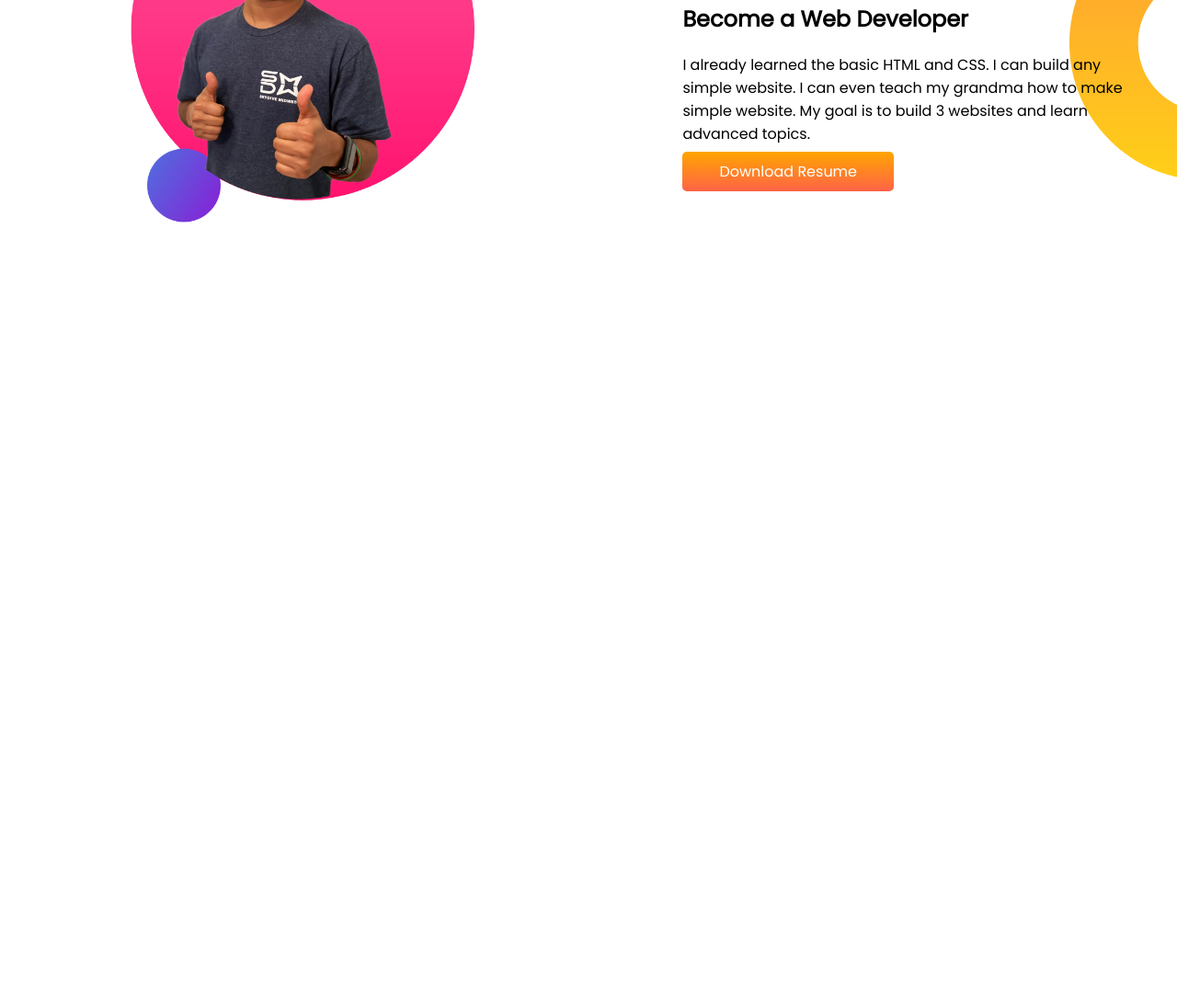
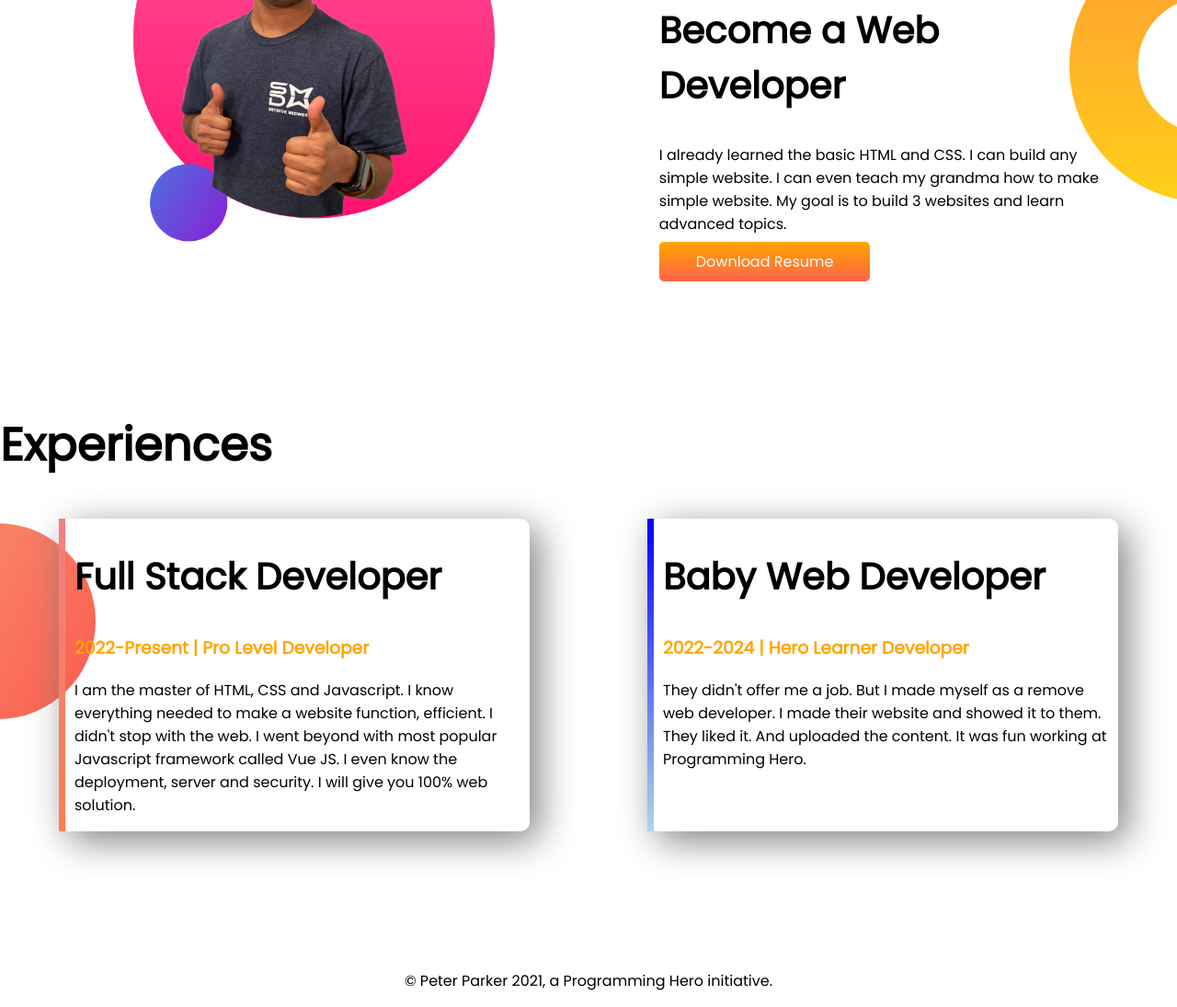
Before and after one commit to Promi-se/developer-portfolio, a plain HTML site: page index.html in a window 1280 px wide. Shown: the part 843-1938 px from the top of the page at 92% size. Before the commit the page ends 1242 px from the top, so only its background shows below. Drawn offline with Linux system fonts and the light colour scheme.

Commit message:
footer and experience added

```diff
--- a/index.html
+++ b/index.html
@@ -13,7 +13,7 @@
 </head>
 
 <body>
-    <section class="top-banner">
+    <section class="top-banner flexible-container">
         <div class="half-width">
             <h1>Welcome to</h1>
             <h1><span class="orange-color">Jhankar Mahbub</span> Wrold!</h1>
@@ -29,7 +29,7 @@
             <img src="images/jhanker.png" alt="jhankermahbub">
         </div>
     </section>
-    <section class="dream-big">
+    <section class="dream-big flexible-container">
         <div class="half-width">
             <img src="images/jhankar2.png" alt="">
         </div>
@@ -40,12 +40,33 @@
                 I already learned the basic HTML and CSS. I can build any simple website. I can even teach my grandma
                 how to make simple website. My goal is to build 3 websites and learn advanced topics.
             </p>
-            <a class="link-button" target="_blank" href="#">Download
+            <a class="link-button" target="_blank" href="">Download
                 Resume</a>
         </div>
     </section>
-
+    <section class="experience-area">
+        <h1>Experiences</h1>
+        <div class="flexible-container">
+            <div id="full-stack-experience" class="experience-item">
+                <h2>Full Stack Developer</h2>
+                <h3 class="orange-color">2022-Present | Pro Level Developer</h3>
+                <p>I am the master of HTML, CSS and Javascript. I know everything needed to make a website function,
+                    efficient. I didn't stop with the web. I went beyond with most popular Javascript framework called
+                    Vue
+                    JS. I even know the deployment, server and security. I will give you 100% web solution.</p>
+            </div>
+            <div id="web-dev-experience" class="experience-item">
+                <h2>Baby Web Developer</h2>
+                <h3 class="orange-color">2022-2024 | Hero Learner Developer</h3>
+                <p>They didn't offer me a job. But I made myself as a remove web developer. I made their website and
+                    showed
+                    it to them. They liked it. And uploaded the content. It was fun working at Programming Hero.</p>
+            </div>
+        </div>
     </section>
+    <footer>
+        <p>© Peter Parker 2021, a Programming Hero initiative.</p>
+    </footer>
 </body>
 
 </html>
--- a/style.css
+++ b/style.css
@@ -5,17 +5,19 @@ body{
 h1{
     font-size: 50px;
 }
+h2{
+    font-size: 40px;
+}
 .orange-color{
     color: orange;
 }
-section{
+.flexible-container{
     display: flex;
     margin-bottom: 150px;
 }
 .half-width{
     width: 40%;
     padding-left: 8%;
-    padding-right: 4%;
 }
 .half-width img{
     width: 85%;
@@ -37,3 +39,29 @@ section{
     background-repeat: no-repeat;
     background-position: right;
 }
+.experience-item{
+    width: 40%;
+    margin-left: 5%;
+    margin-right: 5%;
+    padding-left: 10px;
+    border-radius: 10px;
+    box-shadow: 10px 10px 40px grey;
+}
+.experience-area{
+    background-image: url(images/exp-bg.png);
+    background-repeat: no-repeat;
+    background-position: left;
+}
+#web-dev-experience{
+    border-left: 7px solid;
+    border-image: linear-gradient(blue, lightblue);
+    border-image-slice: 1;
+}
+#full-stack-experience{
+    border-left: 7px solid;
+    border-image: linear-gradient(lightcoral, coral);
+    border-image-slice: 1;
+}
+footer p{
+    text-align: center;
+}
```
Also changed, not shown: images/jhankar.png (deleted), images/my-bg.png (deleted), images/my-bg2.png (deleted), 4 other files.
